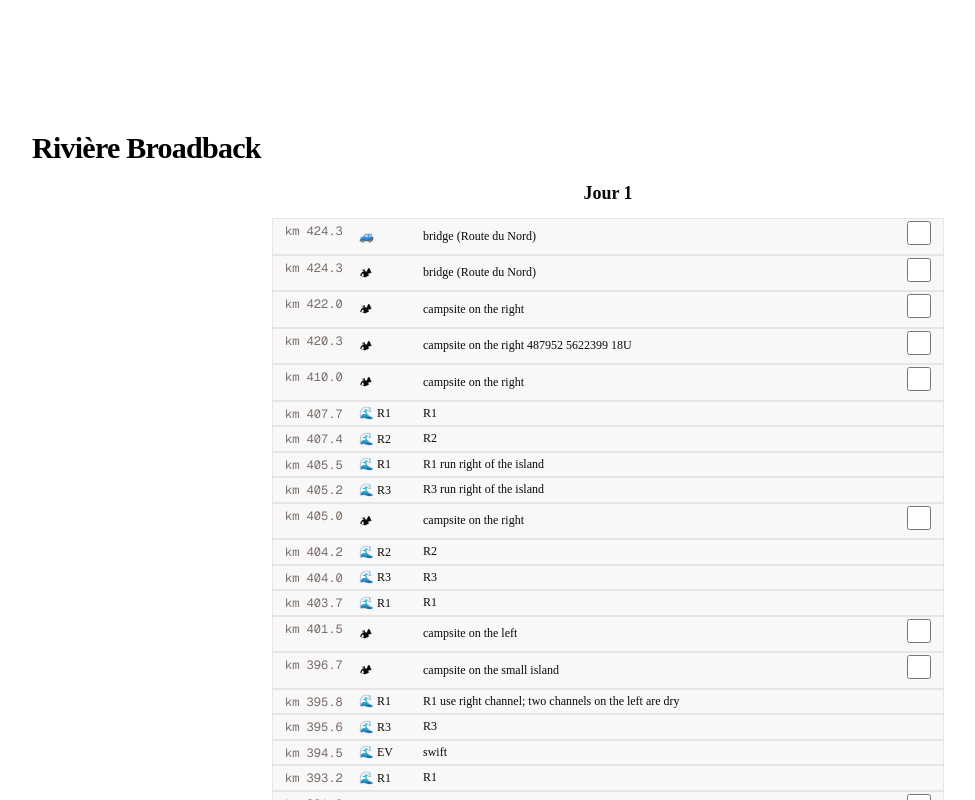
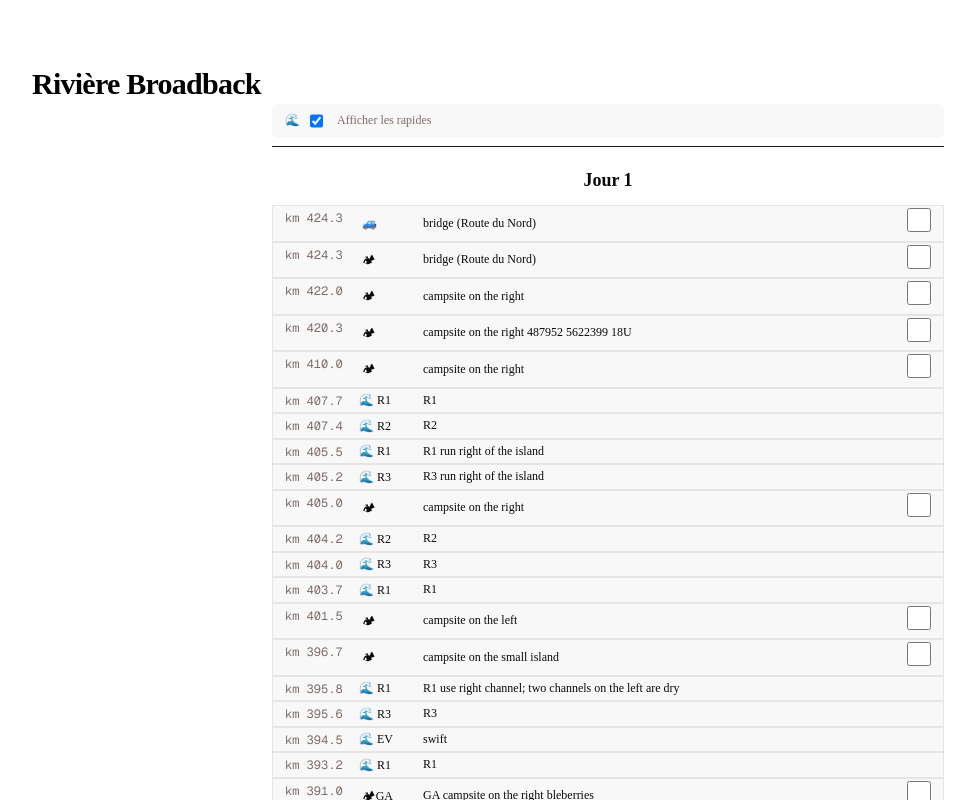
Before and after one commit to shawninder/demo-etapes, a Next.js app: page /broadback in a window 1280 px wide. Shown: the top 800 px of the page, without its empty margins (32-1007 px from the left). Built offline with nearby package versions, Linux system fonts and the light colour scheme.

Commit message:
toggleShowRapids, separators, padding tweaks

```diff
--- a/src/app/[slug]/page.tsx
+++ b/src/app/[slug]/page.tsx
@@ -14,7 +14,7 @@ export default async function RiverPage ({ params }: {
 
   return (
     <div className="flex flex-col flex-1 items-center justify-center bg-zinc-50 font-sans dark:bg-black">
-      <main className="flex flex-1 w-full flex-col items-center justify-between py-32 sm:px-16 bg-white dark:bg-black sm:items-start">
+      <main className="flex flex-1 w-full flex-col items-center justify-between pt-4 sm:pt-16 sm:px-16 bg-white dark:bg-black sm:items-start">
         <h1 className="max-w-xs text-3xl font-semibold leading-10 tracking-tight text-black dark:text-zinc-50 capitalize">
           Rivière {slug}
         </h1>
--- a/src/components/River.tsx
+++ b/src/components/River.tsx
@@ -2,7 +2,7 @@
 
 import { Fragment, useEffect, useState } from "react"
 import type { RiverFeature } from "@/app/[slug]/features"
-import { Item, ItemGroup, ItemActions, ItemContent, ItemDescription, ItemMedia, ItemTitle } from "@/components/ui/item"
+import { Item, ItemGroup, ItemActions, ItemContent, ItemDescription, ItemMedia, ItemTitle, ItemSeparator } from "@/components/ui/item"
 import { compareFeatureLevel, getDistanceLevelClassName, getFeatureLevelClassName } from "@/lib/featureLevel"
 import { cn } from "@/lib/utils"
 import { Input } from "@/components/ui/input"
@@ -11,9 +11,16 @@ export type RiverProps = {
   features: RiverFeature[]
 }
 
+const defaultShowRapids = true
+
 export default function River ({ features = [] }: RiverProps) {
   const [hydrated, setHydrated] = useState(false)
   const [checked, setChecked] = useState<Record<string, boolean>>({})
+  const [showRapids, setShowRapids] = useState<boolean>(defaultShowRapids)
+
+  function toggleShowRapids () {
+    setShowRapids((prev) => !prev)
+  }
 
   useEffect(() => {
     const stored = localStorage.getItem('checked')
@@ -46,6 +53,23 @@ export default function River ({ features = [] }: RiverProps) {
 
   return (
     <ItemGroup className='w-full max-w-2xl feature-list gap-0 self-center'>
+      <Item variant='muted' className='py-0.5'>
+          <label htmlFor='showRapidsCheckbox'>
+            🌊
+          </label>
+          <ItemActions>
+            <Input id='showRapidsCheckbox' type="checkbox" onChange={toggleShowRapids} defaultChecked={showRapids} />
+          </ItemActions>
+          <ItemContent className='flex-row'>
+            <ItemTitle></ItemTitle>
+            <ItemDescription>
+              <label htmlFor='showRapidsCheckbox'>
+                Afficher les rapides
+              </label>
+            </ItemDescription>
+          </ItemContent>
+      </Item>
+      <ItemSeparator className='bg-accent-foreground' />
       <Day dayCounter={dayCounter++} />
       {features.map(({ id, km, label, text }) => {
         if (label === '') {
@@ -55,16 +79,17 @@ export default function River ({ features = [] }: RiverProps) {
         const kmsTravelledLevelClassName = kmsTravelled !== null ? getDistanceLevelClassName(kmsTravelled) : ''
         const daySummary = checked[km] ? countFeaturesEncountered(parseFloat(km), sortedChecked, features) : null
         const isCampable = label.indexOf('🏕') !== -1 || label.indexOf('🚙') !== -1
+
         return (
           <Fragment key={id}>
-            <Item variant='outline' title={text} className='py-0.5 rounded-none hover:bg-muted bg-accent/50'>
+            <Item variant='outline' title={text} className={cn('py-0.5 rounded-none hover:bg-muted bg-accent/50', !showRapids && !isCampable ? "hidden" : "")}>
               <ItemMedia variant='icon' className='text-xs text-muted-foreground w-16 inline-block font-mono'>km {parseFloat(km).toFixed(1)}</ItemMedia>
               <ItemContent className='flex flex-row items-center gap-2'>
                 <ItemTitle className='w-14'>
                   {label[0] === 'R' || label[0] === 'C' || label[0] === 'L' || label[0] === 'S' || label[0] === 'E'
                     ? '🌊'
                     : null
-                  }{" "}{label}
+                  }{" "}{label}
                 </ItemTitle>
                 <ItemDescription className='text-foreground'>{text}</ItemDescription>
               </ItemContent>
@@ -94,6 +119,9 @@ export default function River ({ features = [] }: RiverProps) {
                   </ItemGroup>
                 </ItemContent>
               </Item>
+            ) : null}
+            {isCampable && (kmsTravelled || daySummary) ? (
+              <ItemSeparator className='bg-accent-foreground' />
             ) : null}
             {isCampable && (kmsTravelled || daySummary) ? (
               <Day dayCounter={dayCounter++} />
```
